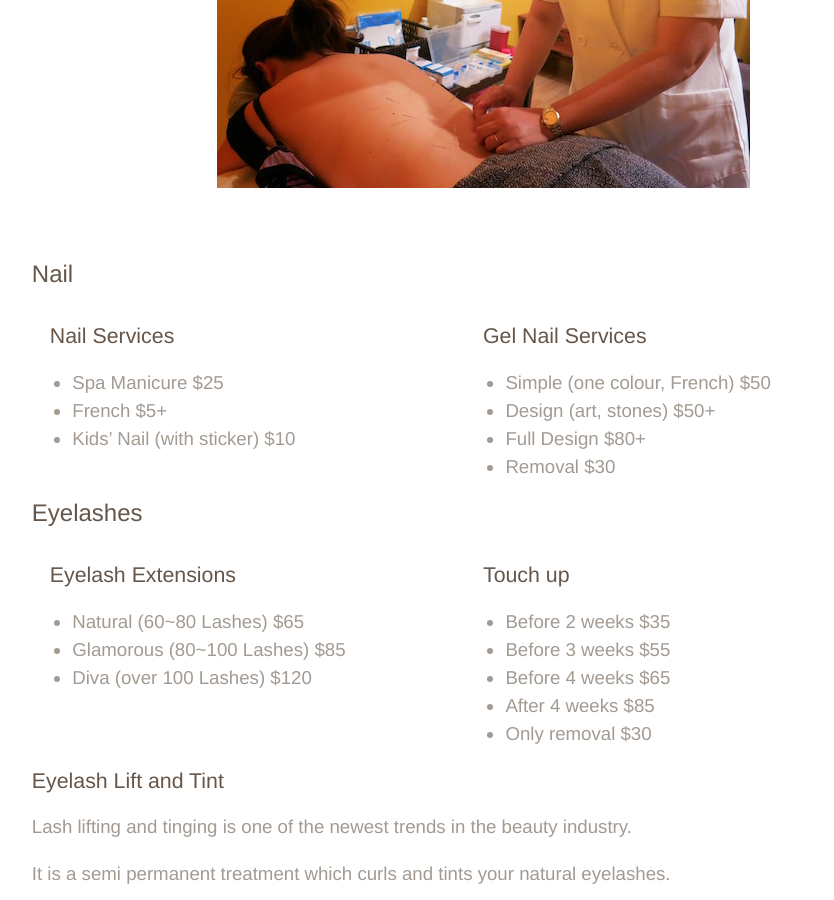
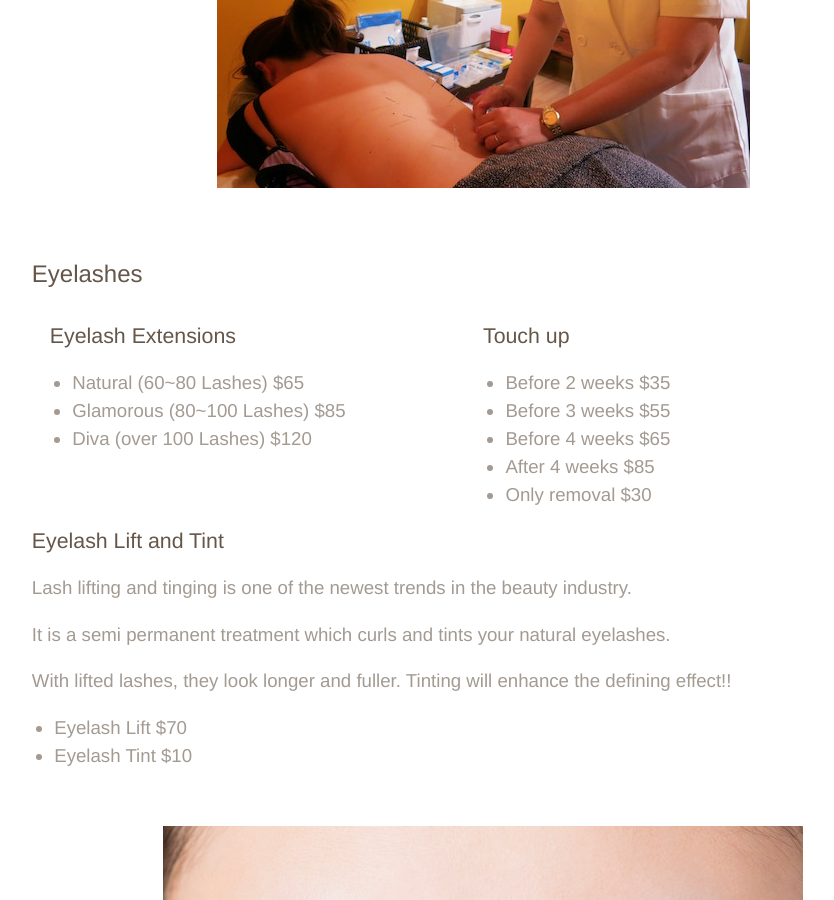
Before and after one commit to jamesaoverton/nagomi, a Jekyll site: the page built from services.md, in a window 1280 px wide and 900 px high, scrolled down 3536 px. Shown: the whole window, without its empty margins (157-991 px from the left). Built offline with Jekyll 4.4.1, drawn with Linux system fonts in a browser that asks for light colours.

Commit message:
December updates

```diff
--- a/services.md
+++ b/services.md
@@ -134,26 +134,6 @@ Herbal Medicine will be prescribed by our experienced RTCMP (Registered Traditio
 </div>
 
 
-# Nail
-
-<div class="half">
-## Nail Services
-
-* Spa Manicure $25
-* French $5+
-* Kids' Nail (with sticker) $10
-</div>
-
-<div class="half">
-## Gel Nail Services
-
-* Simple (one colour, French) $50
-* Design (art, stones) $50+
-* Full Design $80+
-* Removal $30
-</div>
-
-
 # Eyelashes
 
 <div class="half">
```
Also changed, not shown: index.md (+3 -14 lines).
